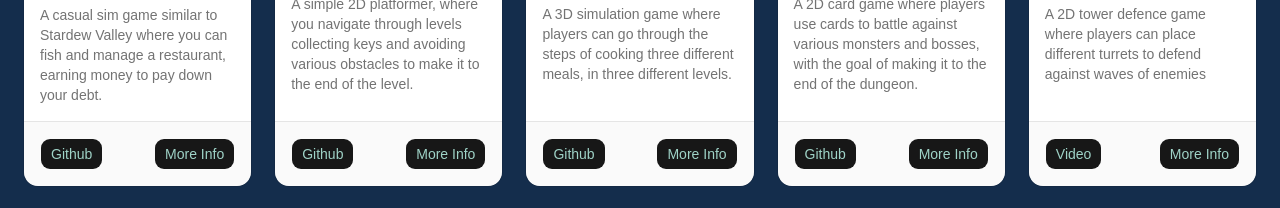
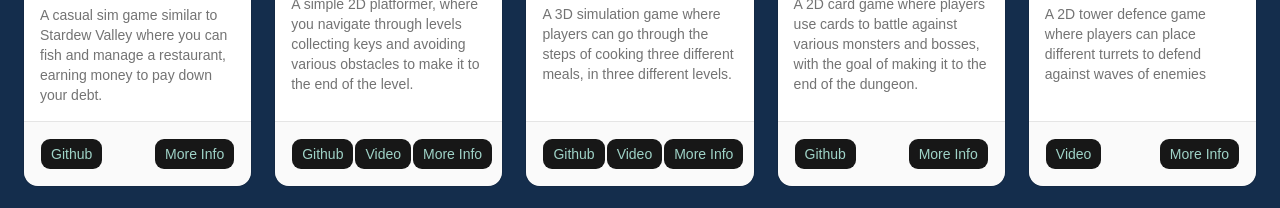
Before and after one commit to Tajinder9753/Updated-Portfolio, a React (Vite) app in the folder Tajinder-Portfolio/: page / in a window 1280 px wide. Shown: the part 2320-2528 px from the top of the page. Built offline with nearby package versions, Linux system fonts and the light colour scheme.

Commit message:
Update video links for projects

```diff
--- a/Tajinder-Portfolio/src/components/ProjectInfo.ts
+++ b/Tajinder-Portfolio/src/components/ProjectInfo.ts
@@ -41,7 +41,7 @@ export const projects = [
             "Designed and implemented 3 different levels",
         ],
         website: false,
-        videoLink: ""
+        videoLink: "https://youtu.be/9wHN65hwF5I"
     },
     {
         title: "Three Meals a Day",
@@ -60,7 +60,7 @@ export const projects = [
             "Worked primarily on the second level, where players cook garlic fried rice for lunch"
         ],
         website: false,
-        videoLink: ""
+        videoLink: "https://youtu.be/Y06Nzj-PmX8"
     },
     {
         title: "Cards and Caverns",
@@ -126,7 +126,7 @@ export const projects = [
         title: "Tank Commanders",
         description: "A simple 3D tank battling multiplayer game built in Unreal Engine. Players battle enemy NPCs scattered throughout the level, collecting powerups and earning a score for each destroyed tank.",
         image: TankImage,
-        link: "https://youtu.be/u7NiQ5NoUbs",
+        link: "https://youtu.be/CPi5C5GGoVo",
         moreInfoDescription: "A simple 3D tank battling multiplayer game built in Unreal Engine. Players engage in simple tank battles with enemy NPCs which are patrolling throughout the level."
         + "NPCs may drop collectibles when they are defeated including health powerups and score powerups. The goal is to defeat the most amount of enemies and get the highest score.",
         bullets: [
```
